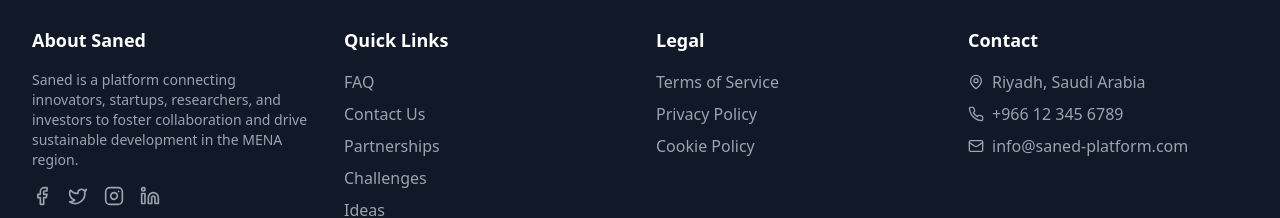
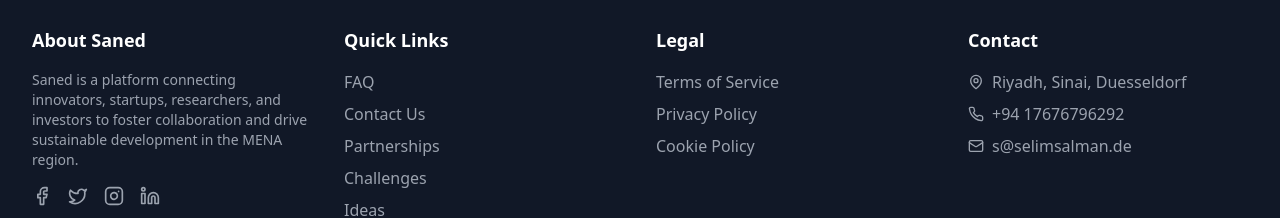
Before and after one commit to aselims/sanad, a React (Vite) app in the folder frontend/: page / in a window 1280 px wide. Shown: the part 2988-3206 px from the top of the page. Built offline with nearby package versions, Linux system fonts and the light colour scheme; no server answers.

Commit message:
extra edits

```diff
--- a/frontend/src/components/Footer.tsx
+++ b/frontend/src/components/Footer.tsx
@@ -98,15 +98,15 @@ export function Footer({
             <ul className="space-y-2 text-gray-400">
               <li className="flex items-center">
                 <MapPin size={16} className="mr-2" />
-                <span>Riyadh, Saudi Arabia</span>
+                <span>Riyadh, Sinai, Duesseldorf</span>
               </li>
               <li className="flex items-center">
                 <Phone size={16} className="mr-2" />
-                <span>+966 12 345 6789</span>
+                <span>+94 17676796292</span>
               </li>
               <li className="flex items-center">
                 <Mail size={16} className="mr-2" />
-                <span>info@saned-platform.com</span>
+                <span>s@selimsalman.de</span>
               </li>
             </ul>
           </div>
```
